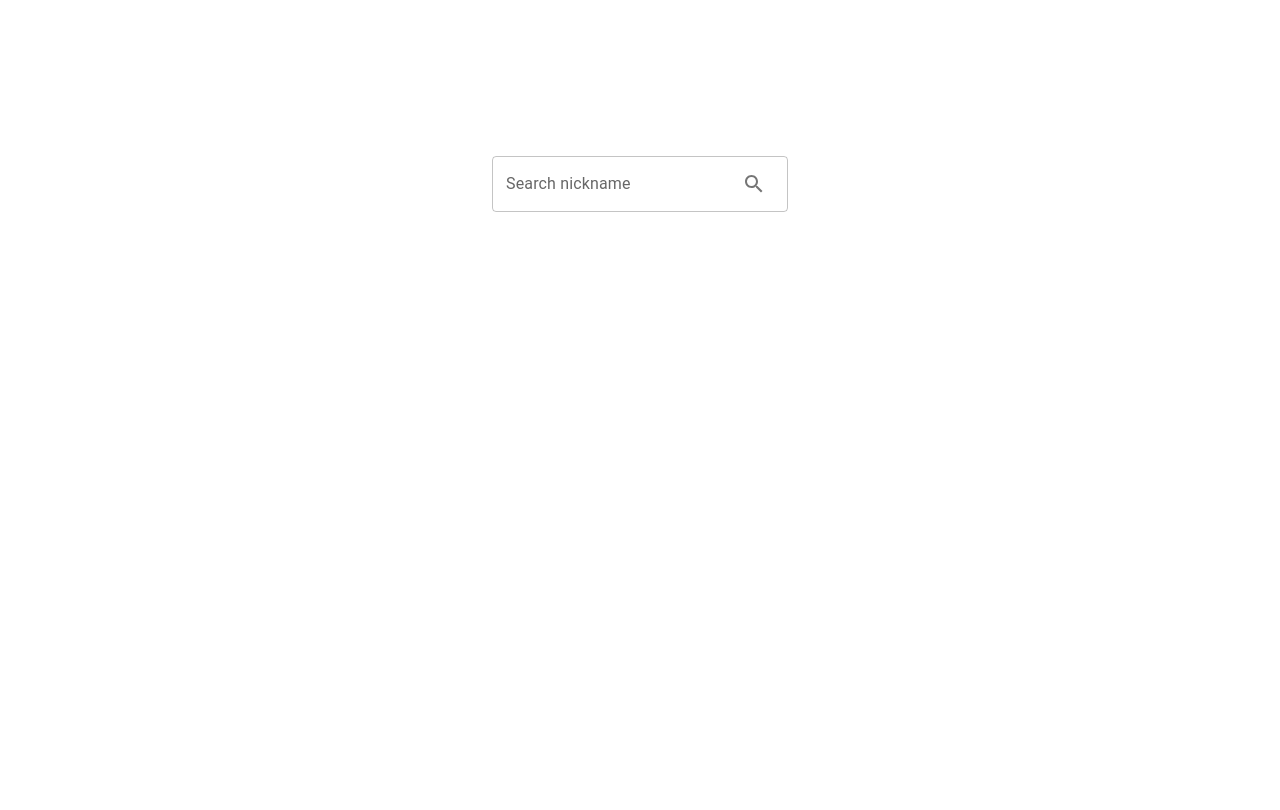
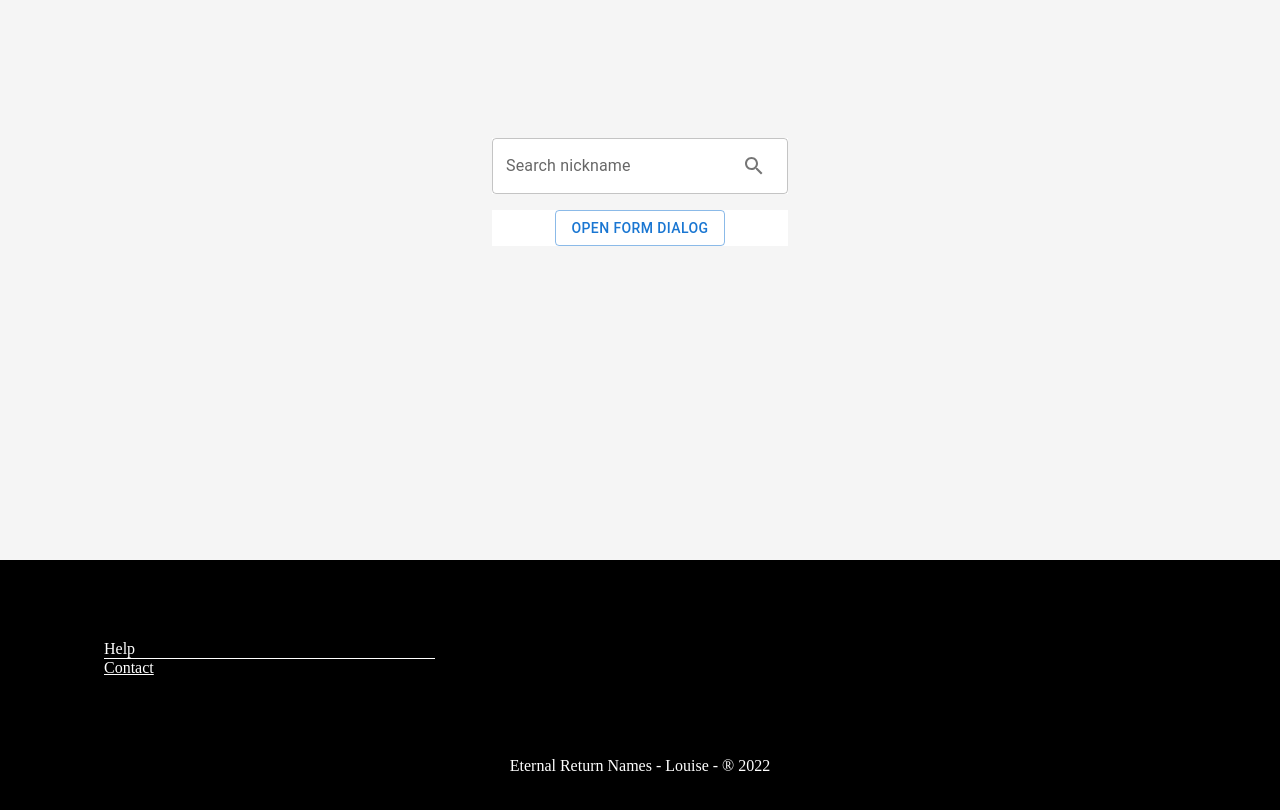
Before and after one commit to louisetwo/ERnames, a React (Create React App) app in the folder frontend/: page / in a window 1280 px wide. Shown: the part 240-1050 px from the top of the page. Before the commit the page ends 800 px from the top, so only its background shows below. Built offline with nearby package versions, Linux system fonts and the light colour scheme; no server answers.

Commit message:
Homepage adjustments

```diff
--- a/frontend/src/App.js
+++ b/frontend/src/App.js
@@ -1,3 +1,6 @@
+import { Box } from "@mui/system";
+import FormDialog from "./components/FormDialog";
+import Footer from "./components/Layout/Footer";
 import NicknameSearch from "./components/NicknameSearch";
 import ResponsiveAppBar from "./components/ResponsiveAppBar";
 
@@ -7,10 +10,25 @@ function App() {
       <div className="header">
         <ResponsiveAppBar />
       </div>
-      <div className="body" style={{ background: "#4884B51" }}>
-        <NicknameSearch />
+      <Box
+        bgcolor="WhiteSmoke"
+        //bgcolor="#484B51" ou AliceBlue
+        sx={{
+          display: "flex",
+          flexDirection: "column",
+          alignItems: "center",
+          justifyContent: "center",
+          height: "calc(100vh - 64px)",
+        }}
+      >
+        <div className="body">
+          <NicknameSearch />
+          <FormDialog />
+        </div>
+      </Box>
+      <div>
+        <Footer />
       </div>
-      <div className="footer"></div>
     </div>
   );
 }
--- /dev/null
+++ b/frontend/src/components/FormDialog/index.js
@@ -0,0 +1,75 @@
+import * as React from "react";
+import Button from "@mui/material/Button";
+import TextField from "@mui/material/TextField";
+import Dialog from "@mui/material/Dialog";
+import DialogActions from "@mui/material/DialogActions";
+import DialogContent from "@mui/material/DialogContent";
+import DialogContentText from "@mui/material/DialogContentText";
+import DialogTitle from "@mui/material/DialogTitle";
+import { Box } from "@mui/material";
+//import useAPI from "../../hooks/useAPI";
+
+export default function FormDialog() {
+  const [open, setOpen] = React.useState(false);
+  //const { post } = useAPI();
+
+  const handleClickOpen = () => {
+    setOpen(true);
+  };
+
+  const handleClose = () => {
+    setOpen(false);
+  };
+
+  return (
+    <Box textAlign="center" bgcolor="white" marginTop={2}>
+      <Button variant="outlined" onClick={handleClickOpen}>
+        Open form dialog
+      </Button>
+      <Dialog open={open} onClose={handleClose}>
+        <DialogTitle>Save the date</DialogTitle>
+        <DialogContent>
+          <DialogContentText>
+            To subscribe to this website, please enter your email address here.
+            We will send updates occasionally.
+          </DialogContentText>
+          <TextField
+            autoFocus
+            margin="dense"
+            id="name"
+            label="Nome"
+            type="nome"
+            fullWidth
+            variant="filled"
+            color="warning"
+            //color="secondary"
+          />
+          <TextField
+            autoFocus
+            margin="dense"
+            id="name"
+            label="Email Address"
+            type="email"
+            fullWidth
+            variant="filled"
+            color="warning"
+          />
+          <TextField
+            autoFocus
+            margin="dense"
+            id="name"
+            label="Nickname"
+            type="nickname"
+            fullWidth
+            variant="filled"
+            color="warning"
+          />
+        </DialogContent>
+        <DialogActions>
+          <Button onClick={handleClose}>Cancel</Button>
+          <Button onClick={handleClose}>Subscribe</Button>
+        </DialogActions>
+      </Dialog>
+    </Box>
+  );
+}
--- /dev/null
+++ b/frontend/src/components/Layout/Footer.js
@@ -0,0 +1,33 @@
+import Container from "@mui/material/Container";
+import Grid from "@mui/material/Grid";
+import Box from "@mui/material/Box";
+import Link from "@mui/material/Link";
+
+export default function Footer() {
+  return (
+    <footer>
+      <Box
+        px={{ xs: 3, sm: 10 }}
+        py={{ xs: 5, sm: 10 }}
+        bgcolor="black"
+        color="white"
+      >
+        <Container maxWidth="1g">
+          <Grid container spacing={5}>
+            <Grid item xs={12} sm={4}>
+              <Box borderBottom={1}>Help</Box>
+              <Box>
+                <Link href="/" color="inherit">
+                  Contact
+                </Link>
+              </Box>
+            </Grid>
+          </Grid>
+          <Box textAlign="center" pt={{ xs: 5, sm: 10 }} pb={{ xs: 5, sm: 0 }}>
+            Eternal Return Names - Louise - &reg; {new Date().getFullYear()}
+          </Box>
+        </Container>
+      </Box>
+    </footer>
+  );
+}
--- a/frontend/src/components/NicknameResult/index.js
+++ b/frontend/src/components/NicknameResult/index.js
@@ -8,7 +8,11 @@ const mapStatus = {
 
 const NicknameResult = ({ result }) => {
   if (result !== null) {
-    return <Alert severity={mapStatus[result.status]}>{result.message}</Alert>;
+    return (
+      <Alert variant="filled" severity={mapStatus[result.status]}>
+        {result.message}
+      </Alert>
+    );
   }
   return null;
 };
--- a/frontend/src/components/NicknameSearch/index.js
+++ b/frontend/src/components/NicknameSearch/index.js
@@ -37,21 +37,15 @@ const NicknameSearch = () => {
   }, [nickname, get]);
 
   return (
-    <Box
-      sx={{
-        display: "flex",
-        flexDirection: "column",
-        alignItems: "center",
-        justifyContent: "center",
-        height: "calc(100vh - 64px)",
-      }}
-    >
-      <Box sx={{ marginBottom: "16px" }}>
+    <>
+      <Box bgcolor="white" sx={{ marginBottom: "16px" }}>
         <TextField
           id="outlined-basic"
           label="Search nickname"
           variant="outlined"
           value={nickname}
+          color="warning"
+          bgcolor="white"
           onChange={handleNicknameChange}
           InputProps={{
             endAdornment: (
@@ -69,7 +63,7 @@ const NicknameSearch = () => {
         />
       </Box>
       <NicknameResult result={result} />
-    </Box>
+    </>
   );
 };
 
```
